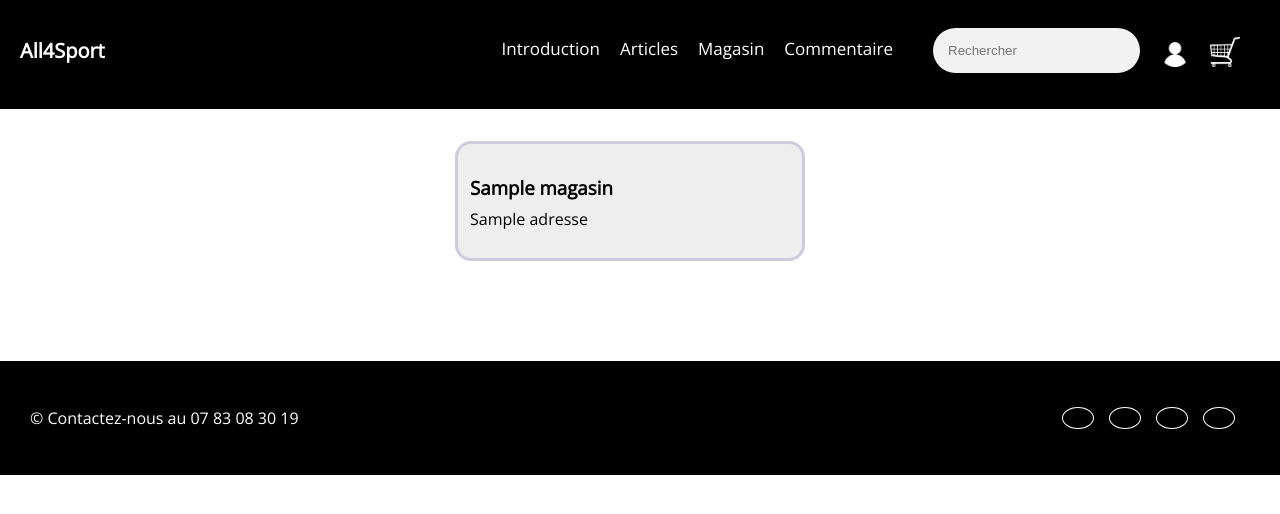
After one commit to SauroMatheo/ap3-robin-matheo, a Symfony app: template templates/magasin/index.html.twig in a window 1280 px wide. The commit adds this page. Shown: the top 514 px of the page. Run offline with Twig, Linux system fonts and the light colour scheme; the template is opened without the code that fills it: most values are stand-ins (such as "Sample title", 1, 10 or a date in 2020); some libraries are stand-ins or nearby versions.

Commit message:
Abandon de la branche

```diff
--- /dev/null
+++ b/public/css/magasins.css
@@ -0,0 +1,223 @@
+@import url("https://fonts.googleapis.com/css2?family=Open+Sans&display=swap");
+
+body {
+  background-color: #fff;
+  background-repeat: no-repeat;
+  background-attachment: fixed;
+  background-size: cover;
+  font-family: "Open Sans";
+  margin: 0;
+}
+
+.Icon {
+  width: 30px;
+  height: 30px;
+}
+
+/* Barre de navigation */
+nav {
+  color: #fff;
+  display: flex;
+  flex-wrap: wrap;
+  justify-content: space-between;
+  padding: 20px;
+  background-color: #000;
+  position: sticky;
+  top: 0;
+}
+
+nav h1 {
+  font-size: 20px;
+}
+
+nav .onglets {
+  display: flex;
+  flex-wrap: wrap;
+}
+
+nav .onglets p {
+  font-size: 17px;
+  margin-right: 20px;
+  cursor: pointer;
+}
+
+nav .onglets input {
+  margin: 8px 20px;
+  padding: 15px;
+  border-radius: 30px;
+  border: none;
+  background-color: #f2f2f2;
+  outline: none;
+}
+
+/* Fin de la barre de navigation */
+
+/* Accueil */
+header {
+  display: flex;
+  flex-direction: column;
+  justify-content: center;
+  align-items: center;
+}
+
+header h1 {
+  font-size: 50px;
+  max-width: 600px;
+  text-align: center;
+}
+
+header button {
+  padding: 15px 20px;
+  font-size: 20px;
+  border: none;
+  border-radius: 5px;
+  outline: none;
+  cursor: pointer;
+}
+
+/* Fin de Accueil */
+
+a:link,
+a:visited,
+a:hover,
+a:active {
+  text-decoration: none;
+  color: inherit;
+}
+
+/* Introduction */
+
+/* Fin de Introduction */
+
+/* Section principale */
+
+.main {
+  margin: 20px;
+  margin-top: 80px;
+  display: flex;
+  flex-direction: column;
+  justify-content: center;
+  align-items: center;
+}
+
+/* Tout les Articles */
+.Container {
+  display: flex;
+  flex-wrap: wrap;
+  justify-content: space-evenly;
+  text-shadow: #000;
+  margin: 2em;
+}
+
+.card {
+  transition: 0.5s all;
+  margin-right: 20px;
+  cursor: pointer;
+  width: 20rem;
+  border: 0.2em solid #ccd;
+  background-color: #eee;
+  border-radius: 1em;
+  padding: 0.75rem;
+}
+
+.card:hover {
+  width: 25rem;
+  font-size: 120%;
+  border-color: aquamarine;
+  border-color: #ccf;
+}
+
+.card img {
+  width: 350px;
+}
+
+.card .card-header {
+  display: flex;
+  flex-wrap: wrap;
+  justify-content: space-between;
+}
+
+.card .card-body p {
+  margin-top: -10px;
+}
+
+/* Fin de tout les Articles */
+
+/* Magasin */
+.main .Magasin {
+  margin-top: 80px;
+  width: 90%;
+}
+
+.main .Magasin iframe {
+  border: none;
+  border-radius: 10px;
+  width: 100%;
+  height: 400px;
+}
+
+/* Fin du Magasin */
+
+.boutonWrapper {
+  display: flex;
+  justify-content: center;
+  align-items: center;
+}
+
+.bouton {
+  background-position: 0%;
+  transition: all 0.5s;
+  text-decoration: none;
+  margin: 1em;
+  border-radius: 0.8em;
+  background-color: black;
+  color: whitesmoke;
+  font-size: medium;
+  font-weight: bold;
+  padding: 0.8em;
+  font-family: "Open Sans";
+}
+
+.bouton:hover {
+  background-color: rgb(72, 89, 121);
+}
+
+/* Fin de la section principale */
+
+/* Pied de page */
+footer {
+  margin-top: 100px;
+  background-color: #000;
+  padding: 30px;
+  color: #fff;
+  display: flex;
+  flex-wrap: wrap;
+  justify-content: space-between;
+}
+
+footer .social-media {
+  display: flex;
+}
+
+footer .social-media p {
+  margin-right: 15px;
+  border: 1px solid #fff;
+  border-radius: 100%;
+  padding: 5px;
+  text-align: center;
+  width: 20px;
+  cursor: pointer;
+}
+
+/* Fin du pied de page */
+
+@media screen and (max-width: 640px) {
+  nav .onglets .link,
+  nav h1 {
+    display: none;
+  }
+
+  .cards .card img {
+    width: 300px;
+  }
+}
--- a/templates/articles/tous_articles.html.twig
+++ b/templates/articles/tous_articles.html.twig
@@ -1,6 +1,6 @@
 {% extends 'base.html.twig' %}
 
-{% block title %}All4Sport
+{% block title %}All4Sport - Magasins
 {% endblock %}
 
 {% block body %}
--- /dev/null
+++ b/templates/magasin/index.html.twig
@@ -0,0 +1,23 @@
+{% extends 'base.html.twig' %}
+
+{% block title %}Hello MagasinController!
+{% endblock %}
+
+{% block stylesheets %}
+	<link href="{{ asset('css/magasins.css') }}" rel="stylesheet"/>
+{% endblock %}
+
+{% block body %}
+	<div class="Container">
+		{% for magasin in magasins %}
+			<div class="card">
+				<h3 class="title">
+					<a href="{{ path('app_rayon', {magasin: magasin.id}) }}">{{ magasin.nom }}</a>
+				</h3>
+				<div class="card-body">
+					<p>{{ magasin.adresse }}</p>
+				</div>
+			</div>
+		{% endfor %}
+	</div>
+{% endblock %}
```
Also changed, not shown: src/Controller/MagasinController.php (added, +35 -0 lines), src/Repository/MagasinsRepository.php (+14 -0 lines), templates/magasin/rayons.html.twig (added, +20 -0 lines).
